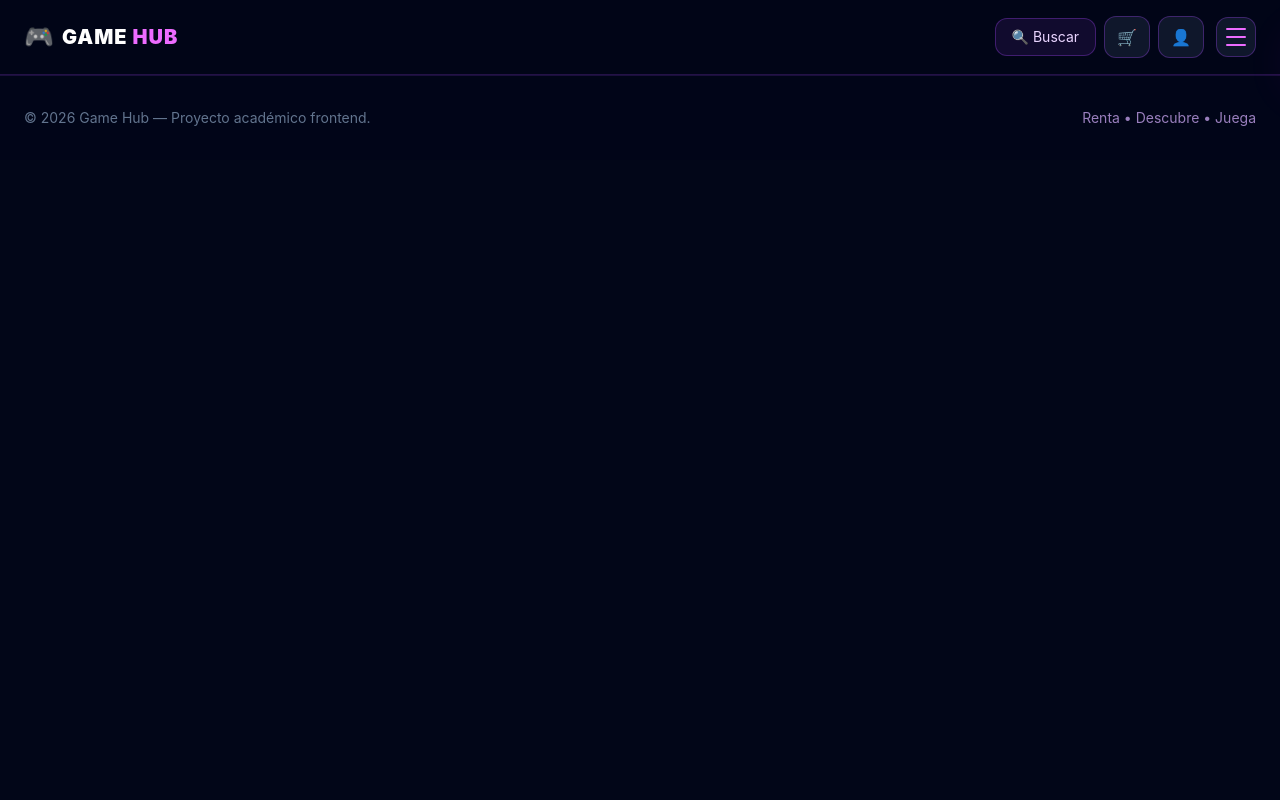
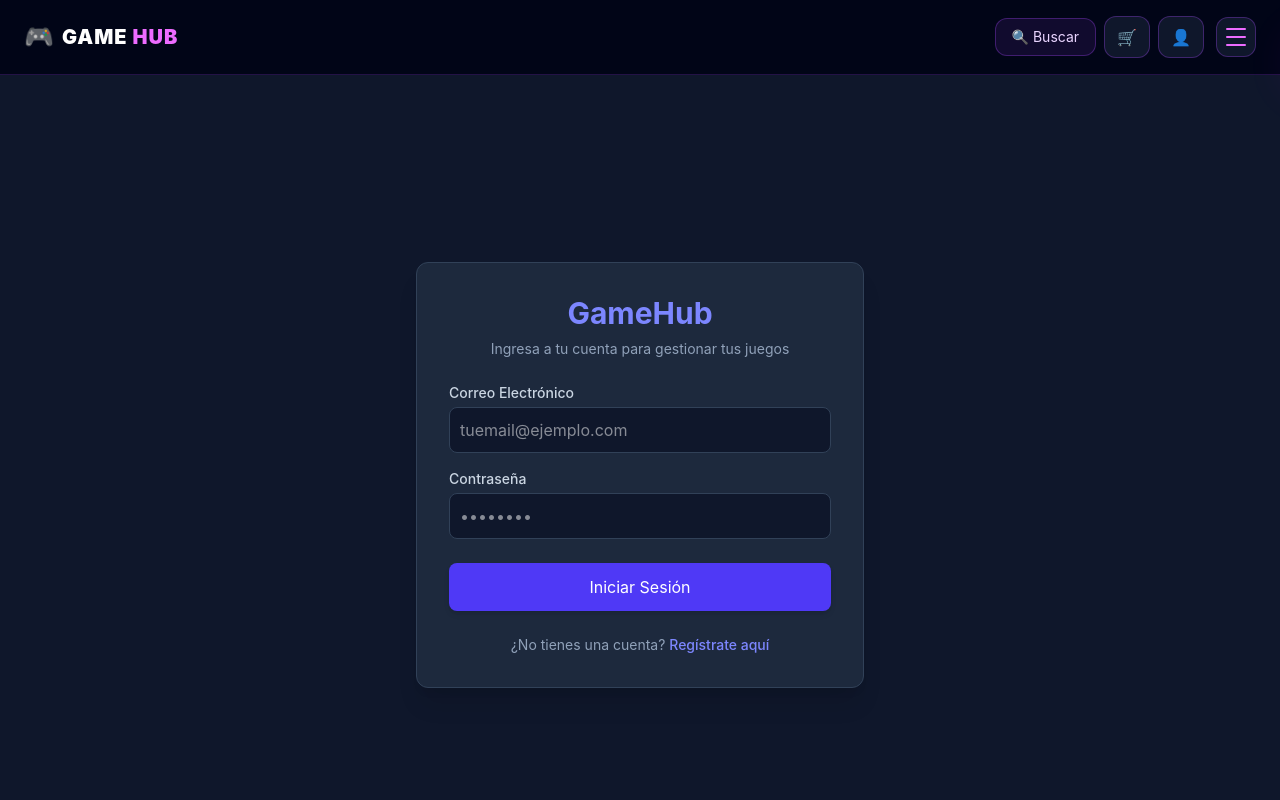
Before and after one commit to viceperez732-a11y/GameHub, a React (Vite) app: page /iniciar-sesion in a window 1280 px wide. Shown: the top 800 px of the page. Built offline with nearby package versions, Linux system fonts and the light colour scheme.

Commit message:
Se agrego IniciarSesion

```diff
--- a/src/App.jsx
+++ b/src/App.jsx
@@ -5,6 +5,7 @@ import Inicio from "./pages/Inicio";
 import Registro from "./pages/Registro";
 import Catalogo from "./pages/Catalogo";
 import MiPerfil from "./pages/MiPerfil";
+import IniciarSesion from "./pages/IniciarSesion";
 
 export default function App() {
   return (
@@ -16,6 +17,7 @@ export default function App() {
           <Route path="/registro" element={<Registro />} />
           <Route path="/catalogo" element={<Catalogo />} />
           <Route path="/perfil" element={<MiPerfil />} />
+          <Route path="/iniciar-sesion" element={<IniciarSesion />} />
         </Routes>
         <Footer />
       </div>
--- /dev/null
+++ b/src/pages/IniciarSesion.jsx
@@ -0,0 +1,89 @@
+import React, { useState } from 'react';
+import { useNavigate, Link } from 'react-router-dom';
+
+export default function IniciarSesion() {
+  const [formData, setFormData] = useState({
+    email: '',
+    password: ''
+  });
+  const [error, setError] = useState('');
+  const navigate = useNavigate();
+
+  const handleChange = (e) => {
+    setFormData({
+      ...formData,
+      [e.target.name]: e.target.value
+    });
+  };
+
+  const handleSubmit = (e) => {
+    e.preventDefault();
+    // Validación sencilla de campos obligatorios
+    if (!formData.email || !formData.password) {
+      setError('Por favor llena todos los campos.');
+      return;
+    }
+
+    // Simulación de inicio de sesión exitoso
+    setError('');
+    alert('¡Inicio de sesión exitoso!');
+    navigate('/perfil'); // Redirige a la vista de Mi Perfil
+  };
+
+  return (
+    <div className="min-h-screen bg-slate-900 text-slate-100 flex items-center justify-center p-6">
+      <div className="w-full max-w-md bg-slate-800 rounded-xl p-8 shadow-xl border border-slate-700">
+        <h2 className="text-3xl font-bold text-center text-indigo-400 mb-2">GameHub</h2>
+        <p className="text-slate-400 text-center text-sm mb-6">Ingresa a tu cuenta para gestionar tus juegos</p>
+
+        {error && (
+          <div className="bg-red-500/10 border border-red-500/50 text-red-400 text-sm p-3 rounded-lg mb-4 text-center">
+            {error}
+          </div>
+        )}
+
+        <form onSubmit={handleSubmit} className="space-y-4">
+          <div>
+            <label className="block text-sm font-medium text-slate-300 mb-1">Correo Electrónico</label>
+            <input
+              type="email"
+              name="email"
+              value={formData.email}
+              onChange={handleChange}
+              placeholder="tuemail@ejemplo.com"
+              className="w-full bg-slate-900 border border-slate-700 rounded-lg p-2.5 text-white focus:ring-2 focus:ring-indigo-500 outline-none"
+              required
+            />
+          </div>
+
+          <div>
+            <label className="block text-sm font-medium text-slate-300 mb-1">Contraseña</label>
+            <input
+              type="password"
+              name="password"
+              value={formData.password}
+              onChange={handleChange}
+              placeholder="••••••••"
+              className="w-full bg-slate-900 border border-slate-700 rounded-lg p-2.5 text-white focus:ring-2 focus:ring-indigo-500 outline-none"
+              required
+            />
+          </div>
+
+          <button
+            type="submit"
+            className="w-full py-3 bg-indigo-600 hover:bg-indigo-500 text-white font-semibold rounded-lg transition-colors shadow-md mt-2"
+          >
+            Iniciar Sesión
+          </button>
+        </form>
+
+        <p className="text-center text-sm text-slate-400 mt-6">
+          ¿No tienes una cuenta?{' '}
+          <Link to="/registro" className="text-indigo-400 hover:underline font-medium">
+            Regístrate aquí
+          </Link>
+        </p>
+      </div>
+    </div>
+  );
+}
```
